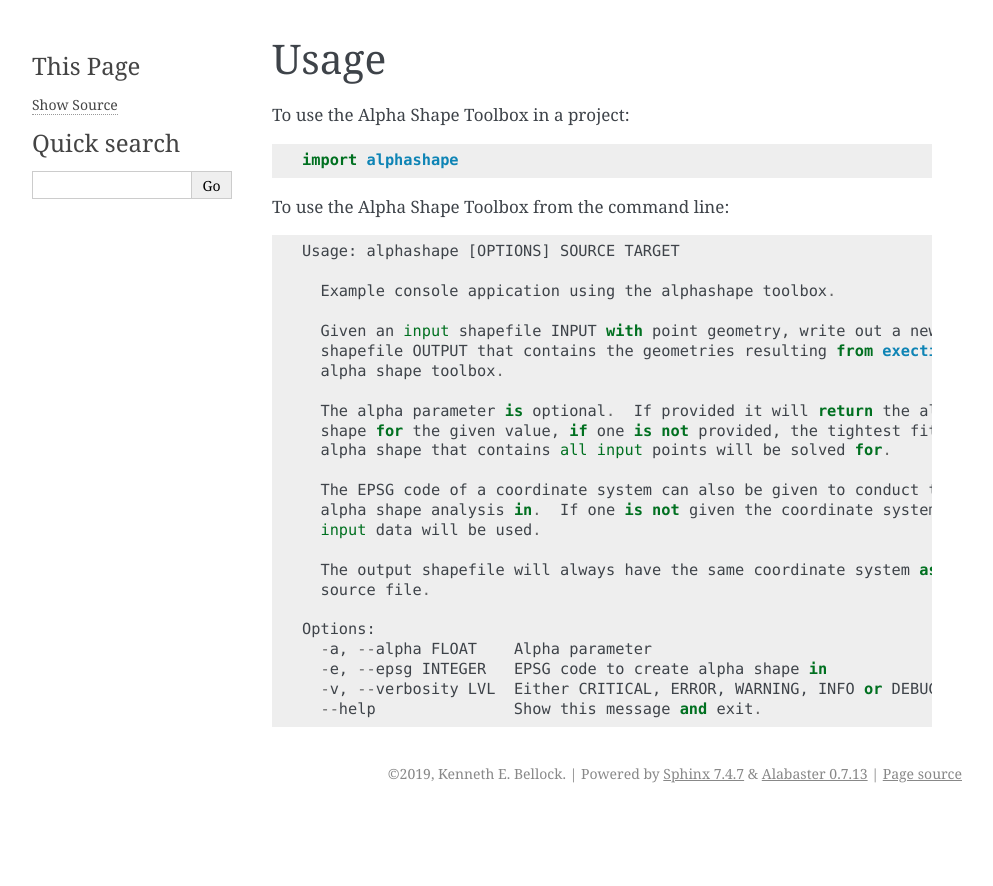
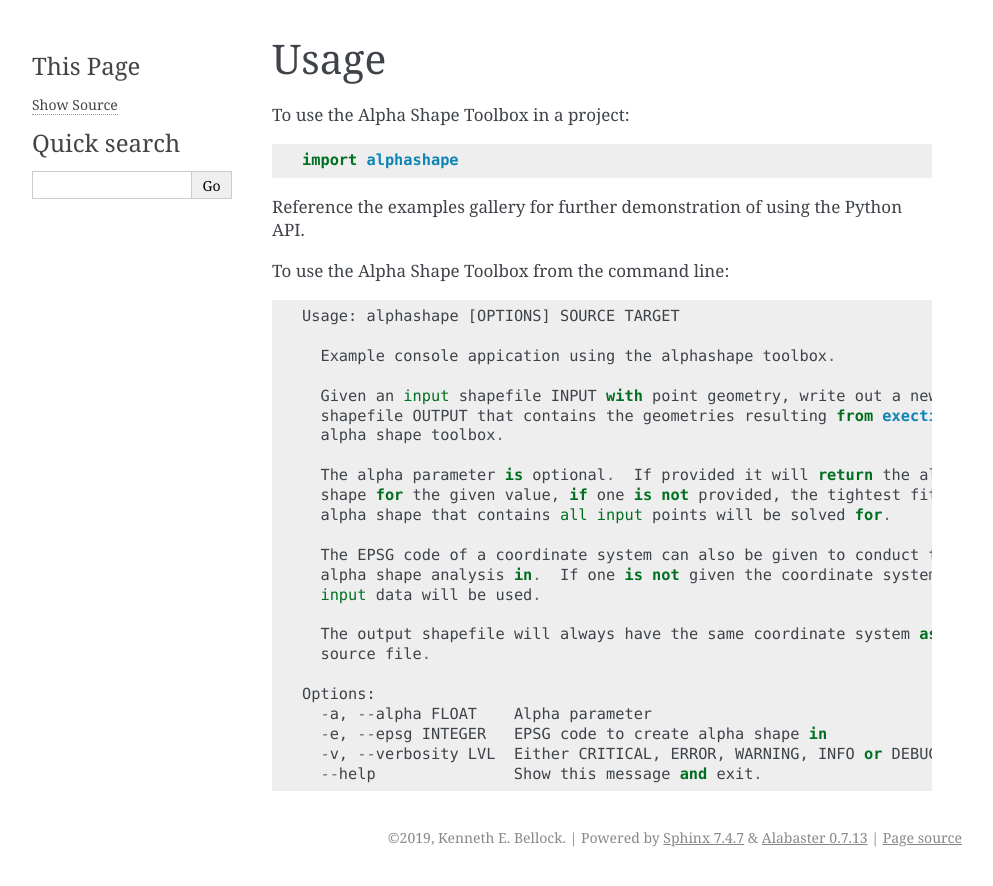
Before and after one commit to bellockk/alphashape, a Sphinx documentation site: the page built from docs/usage.rst, in a window 1280 px wide. Shown: the top 886 px of the page, without its empty margins (148-1141 px from the left). Built offline with Sphinx 7.4.7, drawn with Linux system fonts in a browser that asks for light colours; the version number is read from the project's files by our own code.

```diff
--- a/docs/usage.rst
+++ b/docs/usage.rst
@@ -5,6 +5,8 @@
 To use the Alpha Shape Toolbox in a project::
 
     import alphashape
+
+Reference the examples gallery for further demonstration of using the Python API.
 
 To use the Alpha Shape Toolbox from the command line::
 
```
Also changed, not shown: .travis.yml.
